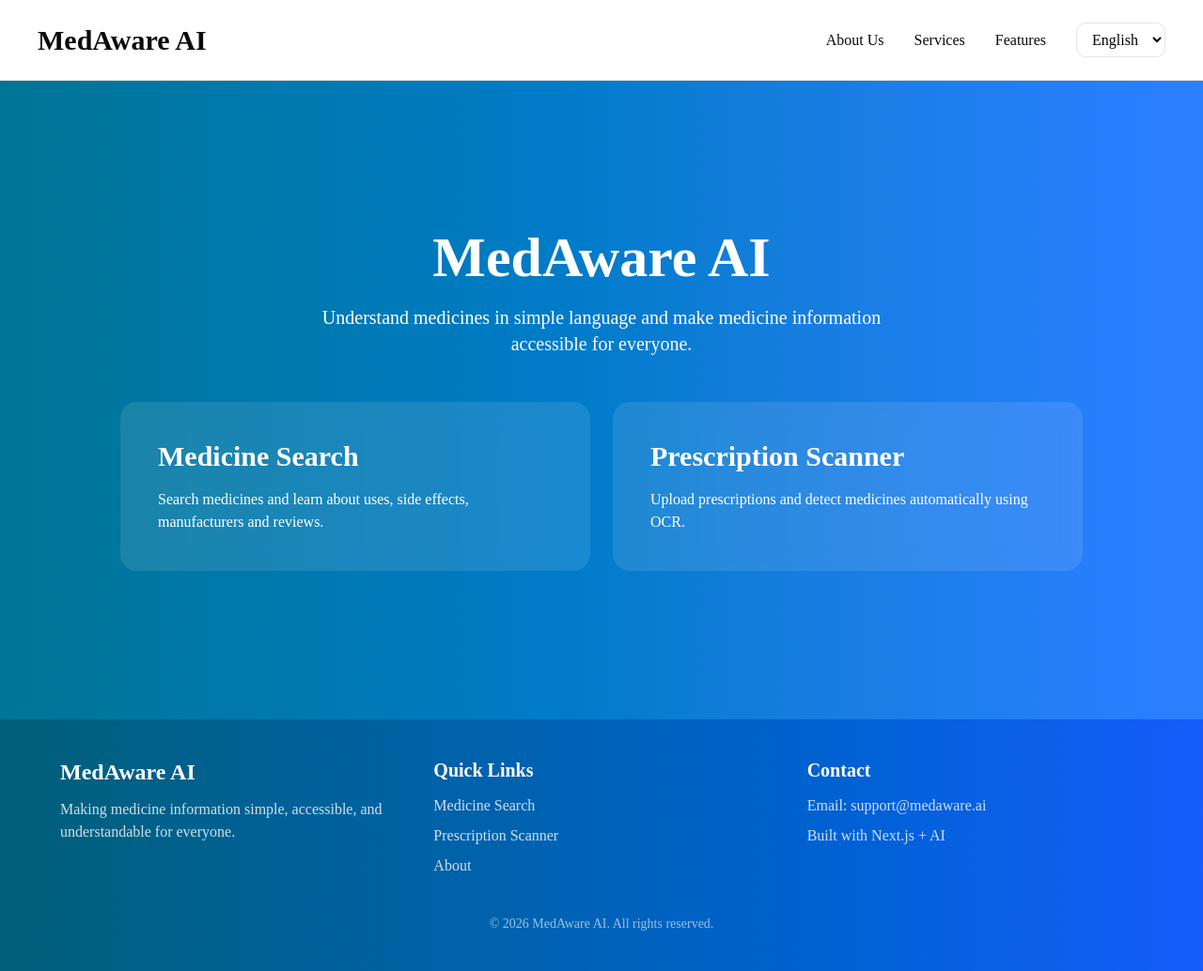
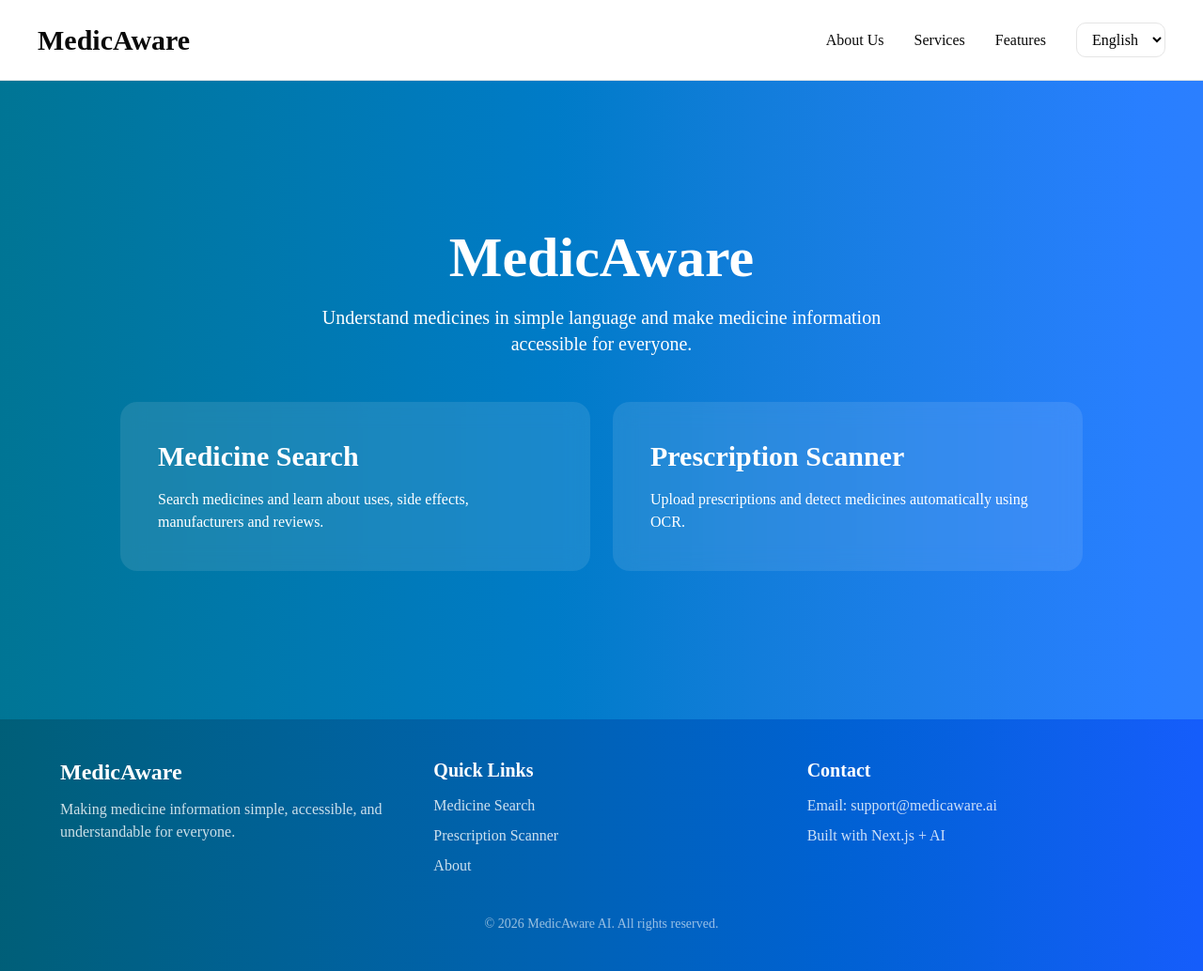
Before and after one commit to devendranath-18/MedicAwareAdvanced, a Next.js app in the folder client/: page / in a window 1280 px wide. Shown: the whole page at 94% size. Built offline with nearby package versions, Linux system fonts and the light colour scheme.

Commit message:
Fixed admin page and connected deployed backend

```diff
--- a/client/src/components/Footer.tsx
+++ b/client/src/components/Footer.tsx
@@ -25,7 +25,7 @@ export default function Footer() {
         {/* Brand */}
         <div>
           <h2 className="text-2xl font-bold mb-3">
-            MedAware AI
+            MedicAware
           </h2>
           <p className="text-white/80">
             Making medicine information simple,
@@ -59,7 +59,7 @@ export default function Footer() {
           </h3>
 
           <p className="text-white/80">
-            Email: support@medaware.ai
+            Email: support@medicaware.ai
           </p>
 
           <p className="text-white/80 mt-2">
@@ -70,7 +70,7 @@ export default function Footer() {
 
       {/* Bottom line */}
       <div className="text-center mt-10 text-white/60 text-sm">
-        © {new Date().getFullYear()} MedAware AI. All rights reserved.
+        © {new Date().getFullYear()} MedicAware AI. All rights reserved.
       </div>
     </footer>
   );
--- a/client/src/components/Hero.tsx
+++ b/client/src/components/Hero.tsx
@@ -31,7 +31,7 @@ mb-5
 text-center
 "
 >
-        MedAware AI
+        MedicAware
       </h1>
 
       <p
--- a/client/src/components/Navbar.tsx
+++ b/client/src/components/Navbar.tsx
@@ -29,7 +29,7 @@ md:text-3xl
 font-bold
 "
 >
-        MedAware AI
+        MedicAware
       </h1>
 
      <div
--- a/client/src/components/SearchBar.tsx
+++ b/client/src/components/SearchBar.tsx
@@ -5,136 +5,89 @@ import { Search } from "lucide-react";
 import { useRouter } from "next/navigation";
 import { toast } from "sonner";
 export default function SearchBar() {
-
   const router = useRouter();
 
-  const [search,setSearch] = useState("");
-  const [debouncedSearch,setDebouncedSearch] =
-  useState("");
-const [showRequest,setShowRequest]=
-useState(false);
-  const [suggestions,setSuggestions] =
-  useState([]);
+  const [search, setSearch] = useState("");
+  const [debouncedSearch, setDebouncedSearch] = useState("");
+  const [showRequest, setShowRequest] = useState(false);
+  const [suggestions, setSuggestions] = useState([]);
 
-  useEffect(()=>{
+  useEffect(() => {
+    const timer = setTimeout(() => {
+      setDebouncedSearch(search);
+    }, 500);
 
-    const timer=setTimeout(()=>{
+    return () => clearTimeout(timer);
+  }, [search]);
+  const requestMedicine = async () => {
+    try {
+      const response = await fetch(
+        `${process.env.NEXT_PUBLIC_API_URL}/api/requests`,
+        {
+          method: "POST",
 
-      setDebouncedSearch(search);
-
-    },500);
-
-    return ()=>clearTimeout(timer);
-
-  },[search]);
-const requestMedicine=async()=>{
-
-try{
-
-const response=await fetch(
-"http://localhost:5000/api/requests",
-{
-method:"POST",
-
-headers:{
-"Content-Type":"application/json"
+          headers: {
+            "Content-Type": "application/json",
           },
 
-body:JSON.stringify({
-medicine_name:search
-})
-
-}
+          body: JSON.stringify({
+            medicine_name: search,
+          }),
+        },
       );
 
-const data=await response.json();
+      const data = await response.json();
 
-if(data.success){
-
-toast.success(
-"Medicine request submitted successfully ✅"
-);
+      if (data.success) {
+        toast.success("Medicine request submitted successfully ✅");
 
         setSearch("");
         setSuggestions([]);
         setShowRequest(false);
-
       }
-
-}
-catch(error){
-
+    } catch (error) {
       console.log(error);
 
-toast.error(
-"Failed to submit request ❌"
-);
-
+      toast.error("Failed to submit request ❌");
     }
-
   };
 
-  useEffect(()=>{
-
-    const fetchSuggestions=async()=>{
-
-     if(!debouncedSearch.trim()){
-
+  useEffect(() => {
+    const fetchSuggestions = async () => {
+      if (!debouncedSearch.trim()) {
         setSuggestions([]);
         setShowRequest(false);
 
         return;
-
       }
-      try{
-
-        const response=await fetch(
-        `http://localhost:5000/api/medicines/suggestions?query=${debouncedSearch}`
+      try {
+        const response = await fetch(
+          `h${process.env.NEXT_PUBLIC_API_URL}/api/medicines/suggestions?query=${debouncedSearch}`,
         );
 
-        const data=await response.json();
+        const data = await response.json();
         setSuggestions(data);
 
-if(
-debouncedSearch.trim() &&
-data.length===0
-){
-
+        if (debouncedSearch.trim() && data.length === 0) {
           setShowRequest(true);
-
+        } else {
+          setShowRequest(false);
         }
-else{
-
-setShowRequest(false);
-
+      } catch (error) {
+        console.log(error);
       }
-
-      }
-      catch(error){
-
-        console.log(error);
-
-      }
-
     };
 
     fetchSuggestions();
-
-  },[debouncedSearch]);
-
-
+  }, [debouncedSearch]);
 
   return (
-
     <div className="relative w-full max-w-5xl">
-
       <input
         type="text"
         placeholder="Search medicines..."
         value={search}
-      onChange={(e)=>
-      setSearch(e.target.value)
-      }
+        onChange={(e) => setSearch(e.target.value)}
         className="
       w-full
       py-6
@@ -159,8 +112,7 @@ setShowRequest(false);
       "
       />
 
-      {suggestions.length>0 && (
-
+      {suggestions.length > 0 && (
         <div
           className="
         absolute
@@ -172,18 +124,10 @@ setShowRequest(false);
         overflow-hidden
         "
         >
-
-        {suggestions.map((item:any)=>(
-
+          {suggestions.map((item: any) => (
             <div
               key={item.id}
-
-        onClick={()=>
-        router.push(
-        `/medicine/${item.id}`
-        )
-        }
-
+              onClick={() => router.push(`/medicine/${item.id}`)}
               className="
         p-4
         cursor-pointer
@@ -191,18 +135,12 @@ setShowRequest(false);
         text-black
         "
             >
-
               {item.medicine_name}
-
             </div>
-
           ))}
-
         </div>
-
       )}
       {showRequest && (
-
         <div
           className="
 mt-6
@@ -215,7 +153,6 @@ border-white/20
 text-center
 "
         >
-
           <h2
             className="
 text-2xl
@@ -223,9 +160,7 @@ font-bold
 mb-3
 "
           >
-
-Sorry 😔 Medicine not found
-
+            Sorry, Medicine not found
           </h2>
 
           <p
@@ -234,15 +169,11 @@ text-blue-100
 mb-6
 "
           >
-
-Want this medicine added for future users?
-
+            Wanted to add for future users, Your response will help us.
           </p>
 
           <button
-
             onClick={requestMedicine}
-
             className="
 px-8
 py-3
@@ -253,17 +184,11 @@ font-semibold
 hover:scale-105
 transition
 "
-
           >
-
             Request Medicine
-
           </button>
-
         </div>
-
       )}
     </div>
-
   );
 }
```
Lines whose indentation alone changed are shown as unchanged.
